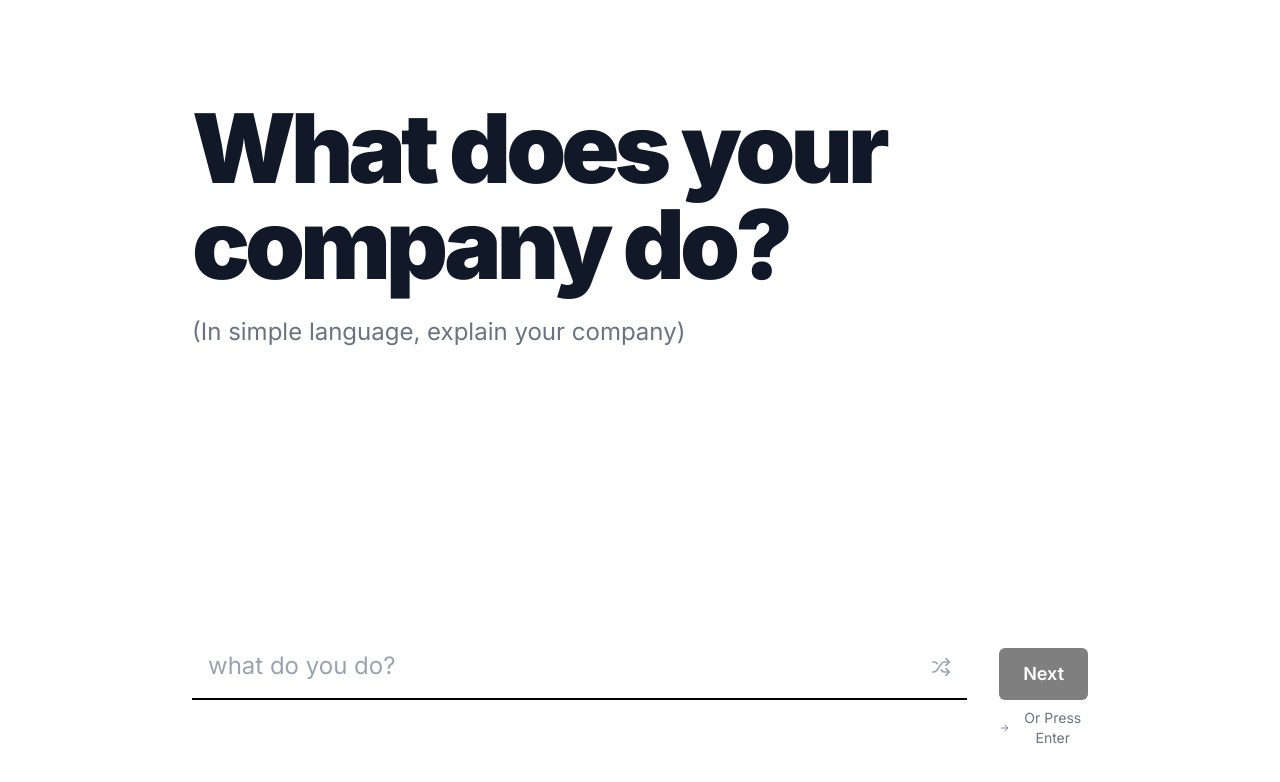
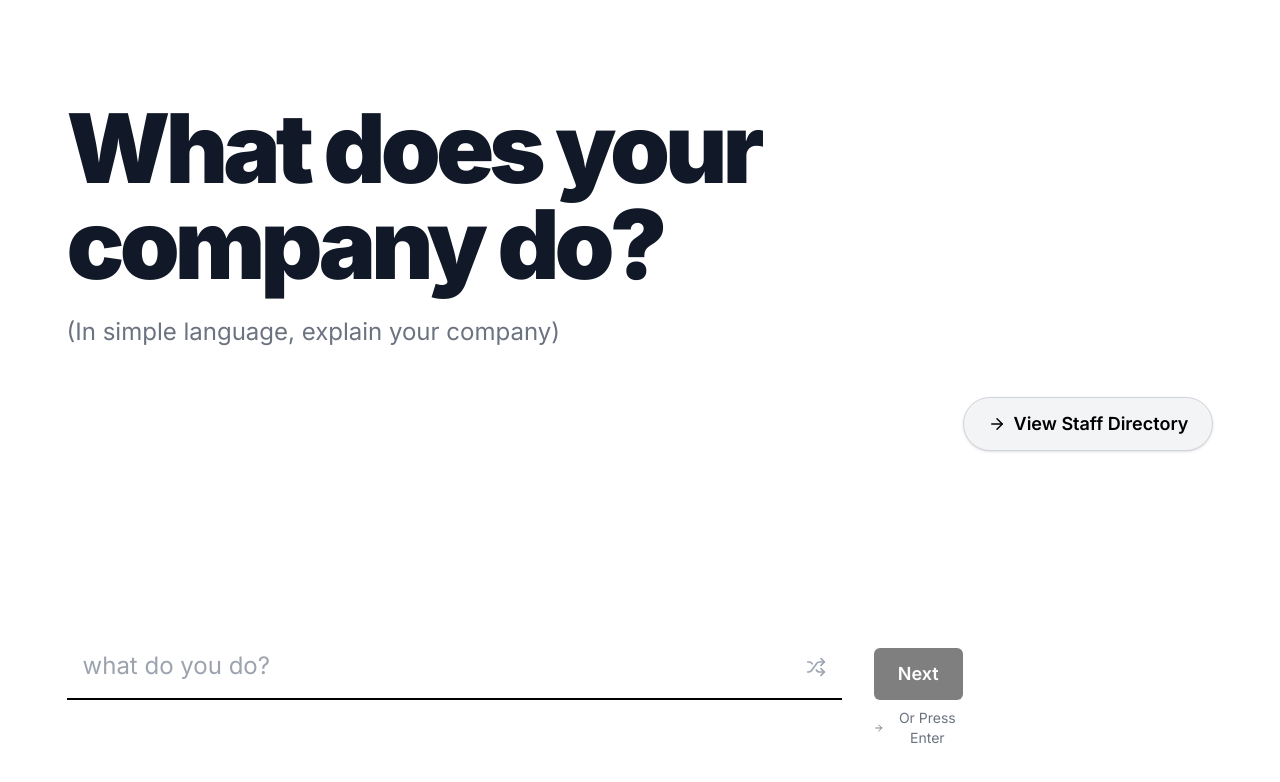
Before and after one commit to m-rlons/pulse, a Next.js app: page / in a window 1280 px wide. Shown: the top 782 px of the page. Built offline with nearby package versions, Linux system fonts and the light colour scheme.

Commit message:
Fix staff directory expansion bug and add staff directory link to onboarding-flow page

```diff
--- a/app/persona/page.tsx
+++ b/app/persona/page.tsx
@@ -110,51 +110,9 @@ function PersonaPageContent() {
                     style={{ width: staffOpen ? '66.66vw' : '33.34vw' }}
                     transition={transition}
                 >
-                    <motion.div
-                        className="absolute inset-0 w-full"
-                        style={{ height: '200vh' }}
-                        animate={{ y: staffY }}
-                        transition={transition}
-                    >
-                        {/* Top: Persona image + navigation */}
-                        <div className="h-screen flex flex-col justify-end items-center relative">
-                            {!staffOpen && persona.imageUrl && (
-                                <Image
-                                    src={persona.imageUrl}
-                                    alt={persona.name}
-                                    width={600} height={900}
-                                    className="h-[90vh] w-full object-contain object-bottom"
-                                    priority
-                                />
-                            )}
-                            {/* Navigation Controls overlayed on persona image */}
-                            {!staffOpen && (
-                                <div className="absolute bottom-8 left-1/2 -translate-x-1/2 z-40">
-                                    <div className="flex items-center gap-2 p-1.5 bg-gray-200/80 backdrop-blur-lg rounded-full shadow-lg border border-gray-300">
-                                        <button
-                                            onClick={() => setView('bio')}
-                                            className={`px-5 py-2 rounded-full text-sm font-medium transition-colors ${view === 'bio' ? 'bg-black text-white' : 'bg-white text-black hover:bg-gray-50'}`}
-                                        >
-                                            Bio
-                                        </button>
-                                        <button
-                                            onClick={() => setView('chat')}
-                                            className={`px-5 py-2 rounded-full text-sm font-medium transition-colors ${view === 'chat' ? 'bg-black text-white' : 'bg-white text-black hover:bg-gray-50'}`}
-                                        >
-                                            Chat
-                                        </button>
-                                        <button
-                                            onClick={() => setView('workspace')}
-                                            className={`px-5 py-2 rounded-full text-sm font-medium transition-colors ${view === 'workspace' ? 'bg-black text-white' : 'bg-white text-black hover:bg-gray-50'}`}
-                                        >
-                                            Workspace
-                                        </button>
-                                    </div>
-                                </div>
-                            )}
-                        </div>
-                        {/* Bottom: Staff Directory */}
-                        <div className="h-screen flex flex-col items-center justify-start bg-white overflow-y-auto p-8">
+                    {staffOpen ? (
+                        // Staff Directory full height
+                        <div className="h-full w-full flex flex-col items-center justify-start bg-white overflow-y-auto p-8">
                             <div className="w-full flex items-center justify-between mb-8">
                                 <h1 className="text-3xl font-bold text-gray-800">Your Staff</h1>
                                 <Link href="/onboarding-flow" className="flex items-center gap-2 bg-black text-white px-4 py-2 rounded-md hover:bg-gray-800 transition-colors">
@@ -187,7 +145,50 @@ function PersonaPageContent() {
                             )}
                             <button onClick={() => setStaffOpen(false)} className="mt-8 px-4 py-2 bg-gray-100 text-black rounded-full text-sm font-semibold hover:bg-gray-200 flex items-center gap-2"><ArrowLeft size={16}/> Back</button>
                         </div>
-                    </motion.div>
+                    ) : (
+                        <motion.div
+                            className="absolute inset-0 w-full"
+                            style={{ height: '200vh' }}
+                            animate={{ y: staffY }}
+                            transition={transition}
+                        >
+                            {/* Top: Persona image + navigation */}
+                            <div className="h-screen flex flex-col justify-end items-center relative">
+                                {persona.imageUrl && (
+                                    <Image
+                                        src={persona.imageUrl}
+                                        alt={persona.name}
+                                        width={600} height={900}
+                                        className="h-[90vh] w-full object-contain object-bottom"
+                                        priority
+                                    />
+                                )}
+                                {/* Navigation Controls overlayed on persona image */}
+                                <div className="absolute bottom-8 left-1/2 -translate-x-1/2 z-40">
+                                    <div className="flex items-center gap-2 p-1.5 bg-gray-200/80 backdrop-blur-lg rounded-full shadow-lg border border-gray-300">
+                                        <button
+                                            onClick={() => setView('bio')}
+                                            className={`px-5 py-2 rounded-full text-sm font-medium transition-colors ${view === 'bio' ? 'bg-black text-white' : 'bg-white text-black hover:bg-gray-50'}`}
+                                        >
+                                            Bio
+                                        </button>
+                                        <button
+                                            onClick={() => setView('chat')}
+                                            className={`px-5 py-2 rounded-full text-sm font-medium transition-colors ${view === 'chat' ? 'bg-black text-white' : 'bg-white text-black hover:bg-gray-50'}`}
+                                        >
+                                            Chat
+                                        </button>
+                                        <button
+                                            onClick={() => setView('workspace')}
+                                            className={`px-5 py-2 rounded-full text-sm font-medium transition-colors ${view === 'workspace' ? 'bg-black text-white' : 'bg-white text-black hover:bg-gray-50'}`}
+                                        >
+                                            Workspace
+                                        </button>
+                                    </div>
+                                </div>
+                            </div>
+                        </motion.div>
+                    )}
                 </motion.div>
 
                 {/* Column 3: Interactive (66.66vw) - shrink to 0 when staffOpen */}
--- a/components/onboarding-flow.tsx
+++ b/components/onboarding-flow.tsx
@@ -91,6 +91,15 @@ export default function OnboardingFlow() {
           </div>
         </form>
       </div>
+      <div className="mt-12 flex justify-center">
+        <a
+          href="/persona?id="
+          className="inline-flex items-center gap-2 px-6 py-3 bg-gray-100 text-black rounded-full font-semibold text-lg shadow hover:bg-gray-200 transition-colors border border-gray-300"
+        >
+          <ArrowRight size={18} />
+          View Staff Directory
+        </a>
+      </div>
     </div>
   )
 }
```
